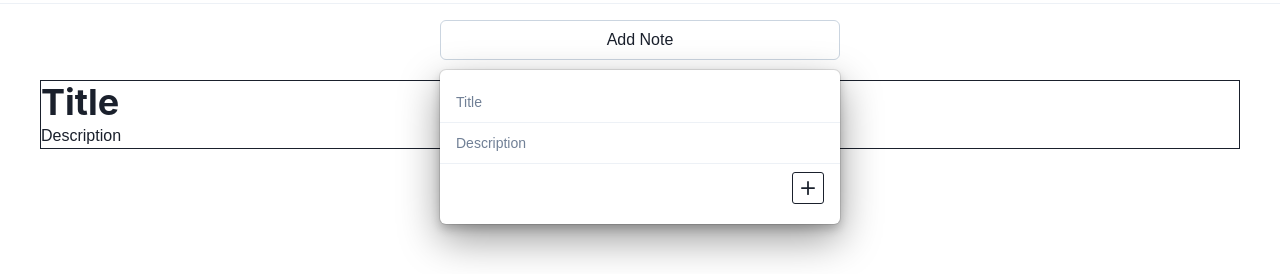
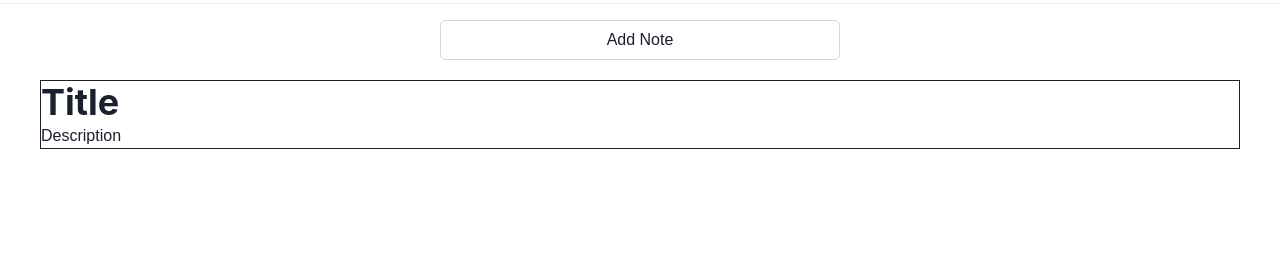
Before and after one commit to Praful-87/notekeeper, a React (Vite) app: page / in a window 1280 px wide. Shown: the part 329-603 px from the top of the page. Built offline with nearby package versions, Linux system fonts and the light colour scheme.

Commit message:
modal added

```diff
--- a/src/App.jsx
+++ b/src/App.jsx
@@ -18,18 +18,13 @@ import {
 import Note from "./components/Note";
 import { SearchIcon, AddIcon } from "@chakra-ui/icons";
 function App() {
-  const [show, setShow] = useState(true);
+  const [show, setShow] = useState(false);
+  const [data, setData] = useState([]);
   const boxRef = useRef(null);
-
-  function handelClickOutside(e) {
-    if (!boxRef.current.contains(e.target)) console.log("click outside");
-    else console.log("cliked inside");
+  console.log(show);
+  function handelAddNote() {
+    setShow(false);
   }
-  useEffect(() => {
-    return () => {
-      document.removeEventListener("click", handelClickOutside);
-    };
-  }, []);
   return (
     <>
       <HStack p="4">
@@ -45,8 +40,9 @@ function App() {
         </InputGroup>
       </HStack>
       <Divider />
-      <Center pos="relative" ref={boxRef} onClick={handelClickOutside}>
+      <Center pos="relative">
         <Center
+          onClick={() => setShow(true)}
           mt="4"
           rounded="md"
           w="400px"
@@ -58,9 +54,10 @@ function App() {
           Add Note
         </Center>
 
-        {/* showable box */}
+        {/*  modal */}
 
         <Flex
+          ref={boxRef}
           direction={"column"}
           rounded="md"
           pos={"absolute"}
@@ -70,6 +67,7 @@ function App() {
           w="400px"
           bg={"white"}
           gap="2"
+          display={show ? "absolute" : "none"}
         >
           <Input
             px="4"
@@ -89,8 +87,9 @@ function App() {
             placeholder="Description"
           />
           <Divider />
-          <Flex px="4" justify={"end"}>
+          <Flex align="center" px="4" justify={"end"}>
             <IconButton
+              onClick={handelAddNote}
               size="sm"
               variant="outline"
               colorScheme="black"
```
Also changed, not shown: src/data.js (deleted, +0 -14 lines).
